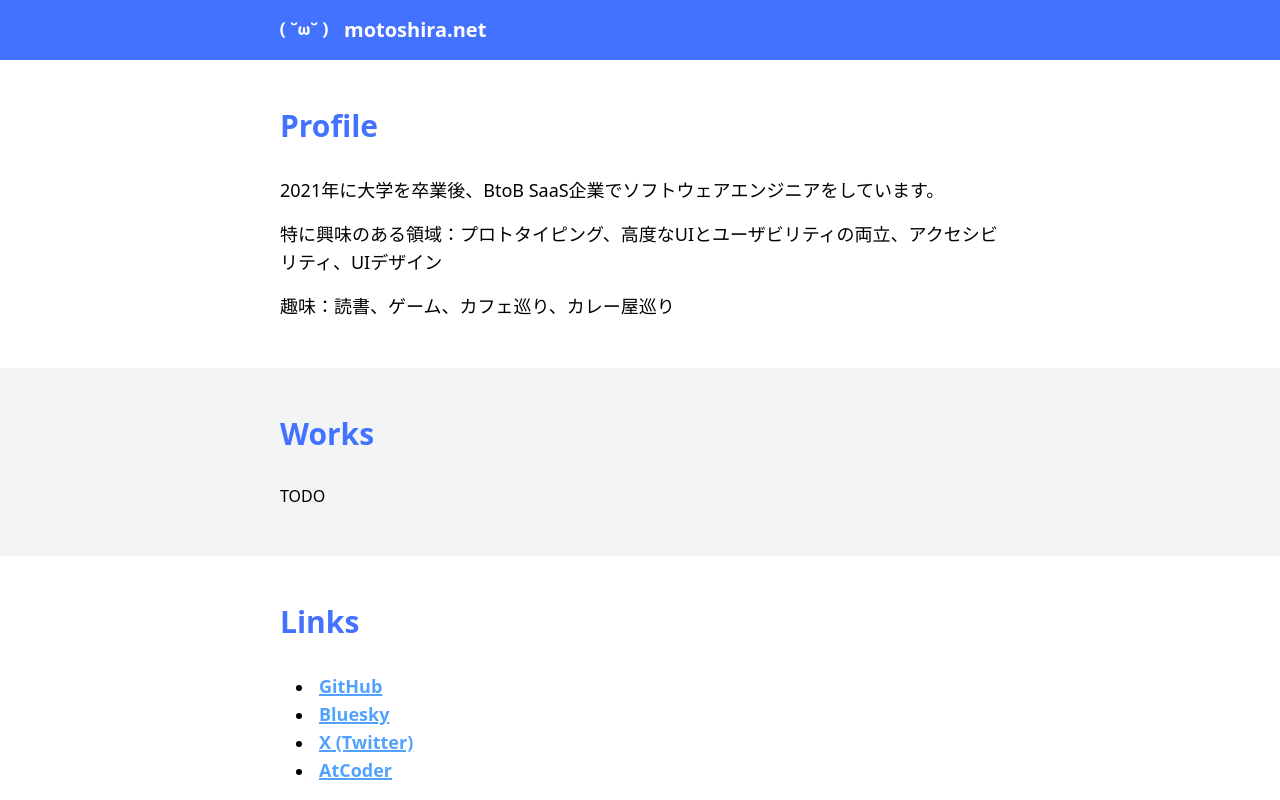
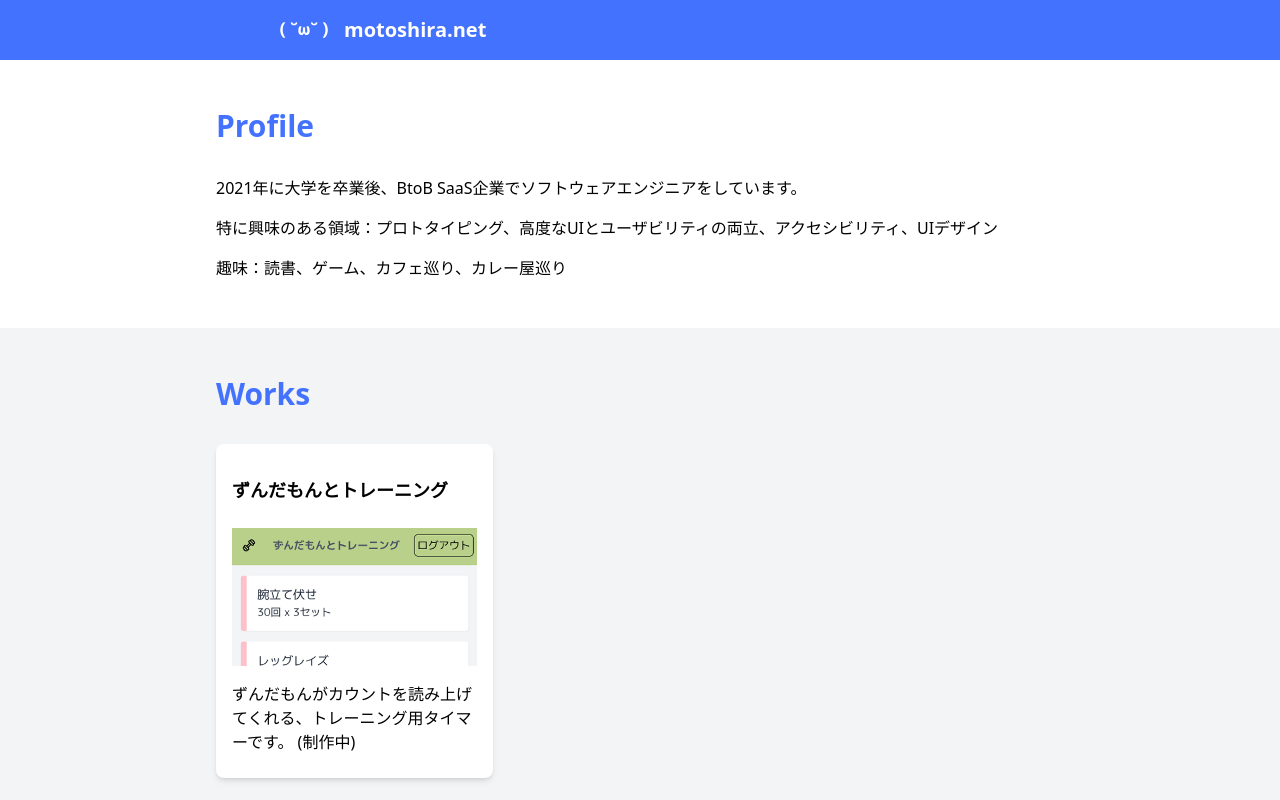
Before and after one commit to motoshira/motoshira.github.io, a Next.js app: page / in a window 1280 px wide. Shown: the top 800 px of the page. Built offline with nearby package versions, Linux system fonts and the light colour scheme.

Commit message:
Add content

```diff
--- a/src/app/page.tsx
+++ b/src/app/page.tsx
@@ -1,10 +1,12 @@
-import Image from "next/image";
+import Image, { StaticImageData } from "next/image";
 import Heading2 from "@/components/Heading2";
 import LinkText from "@/components/LinkText";
 import Section from "@/components/Section";
 import SectionWrap from "@/components/SectionWrap";
 import Text1 from "@/components/Text1";
 import myImage from "../../public/me.svg";
+import zundamon from "../../public/works/zundamon.jpg";
+import { ReactNode } from "react";
 
 const Navigation = () => {
 	return (
@@ -29,6 +31,32 @@ const Navigation = () => {
 
 const SubSectionWrap = ({ children }: { children: React.ReactNode }) => {
 	return <div className="flex flex-col w-full space-y-4">{children}</div>;
+};
+
+const WorksItem = ({
+	title,
+	img,
+	description,
+}: {
+	title: string;
+	img: StaticImageData;
+	description: ReactNode;
+}) => {
+	return (
+		<div className="flex flex-col items-start space-y-2 p-4 bg-white rounded-lg shadow-md">
+			<h3 className="text-left text-base md:text-lg font-bold py-4 ">
+				{title}
+			</h3>
+			<Image
+				src={img}
+				alt={title}
+				className="w-full aspect-16/9 object-contain bg-gray-100"
+			/>
+			<p className="py-2">
+				<Text1>{description}</Text1>
+			</p>
+		</div>
+	);
 };
 
 function App() {
@@ -61,7 +89,13 @@ function App() {
 					<Section>
 						<Heading2>Works</Heading2>
 						<SubSectionWrap>
-							<p>TODO</p>
+							<div className="grid md:grid-cols-3 md:gap-2">
+								<WorksItem
+									title="ずんだもんとトレーニング"
+									img={zundamon}
+									description="ずんだもんがカウントを読み上げてくれる、トレーニング用タイマーです。 (制作中)"
+								/>
+							</div>
 						</SubSectionWrap>
 					</Section>
 				</SectionWrap>
--- a/src/components/Section.tsx
+++ b/src/components/Section.tsx
@@ -1,5 +1,5 @@
 const Section = ({ children }: { children: React.ReactNode }) => (
-	<section className={`mx-auto w-full space-y-8 px-6 py-12 md:max-w-[60%]`}>
+	<section className={`mx-auto w-full space-y-8 px-6 py-12 md:max-w-[70%]`}>
 		{children}
 	</section>
 );
--- a/src/components/Text1.tsx
+++ b/src/components/Text1.tsx
@@ -1,7 +1,7 @@
 import type { ReactElement, ReactNode } from "react";
 
 const Text2 = ({ children }: { children: ReactNode }): ReactElement => (
-	<span className="text-sm md:text-lg">{children}</span>
+	<span className="text-sm md:text-base">{children}</span>
 );
 
 export default Text2;
```
Also changed, not shown: public/works/zundamon.jpg (added).
